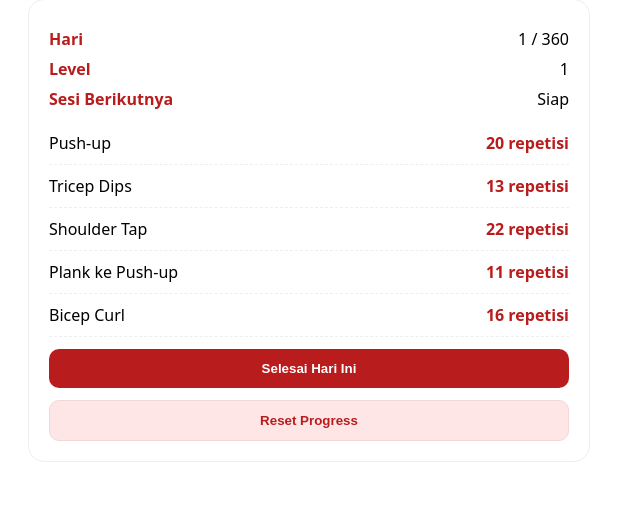
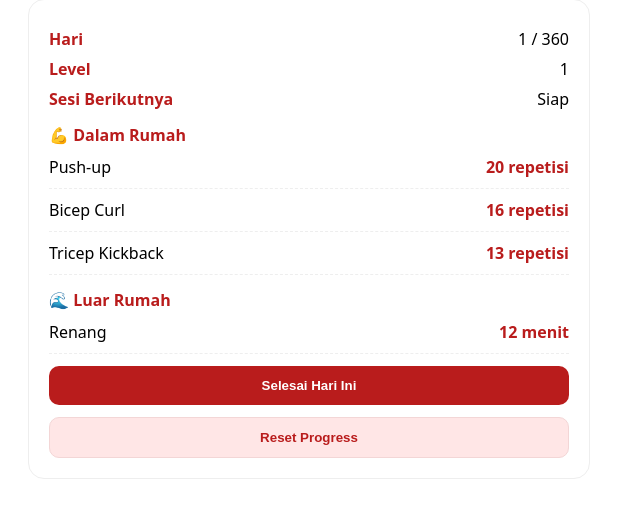
Before and after one commit to 1115037-source/Tangan, a plain HTML site: page index.html in a window 1280 px wide. Shown: the part 93-610 px from the top of the page, without its empty margins (0-640 px from the left). Drawn offline with Linux system fonts and the light colour scheme.

Commit message:
Just enjoy it

```diff
--- a/index.html
+++ b/index.html
@@ -38,6 +38,12 @@
   .label{
     color: var(--merah);
     font-weight:700;
+  }
+
+  .section-title{
+    margin-top:14px;
+    font-weight:700;
+    color: var(--merah);
   }
 
   .exercise{
@@ -144,18 +150,22 @@
     document.getElementById("time").textContent = sisa ? formatWaktu(sisa) : "Siap";
     document.getElementById("btn").disabled = sisa > 0;
 
+    // DALAM RUMAH (repetisi)
     var pushUp = 18 + diff * 2;
-    var dips = 12 + diff;
-    var shoulderTap = 20 + diff * 2;
-    var plankPush = 10 + diff;
-    var curl = 14 + diff * 2;
+    var bicepCurl = 14 + diff * 2;
+    var tricepKick = 12 + diff;
+
+    // LUAR RUMAH (renang di menit)
+    var swimMinutes = 10 + diff * 2;
 
     document.getElementById("training").innerHTML = `
+      <div class="section-title">💪 Dalam Rumah</div>
       <div class="exercise"><div>Push-up</div><div class="qty">${pushUp} repetisi</div></div>
-      <div class="exercise"><div>Tricep Dips</div><div class="qty">${dips} repetisi</div></div>
-      <div class="exercise"><div>Shoulder Tap</div><div class="qty">${shoulderTap} repetisi</div></div>
-      <div class="exercise"><div>Plank ke Push-up</div><div class="qty">${plankPush} repetisi</div></div>
-      <div class="exercise"><div>Bicep Curl</div><div class="qty">${curl} repetisi</div></div>
+      <div class="exercise"><div>Bicep Curl</div><div class="qty">${bicepCurl} repetisi</div></div>
+      <div class="exercise"><div>Tricep Kickback</div><div class="qty">${tricepKick} repetisi</div></div>
+
+      <div class="section-title">🌊 Luar Rumah</div>
+      <div class="exercise"><div>Renang</div><div class="qty">${swimMinutes} menit</div></div>
     `;
   }
 
```
